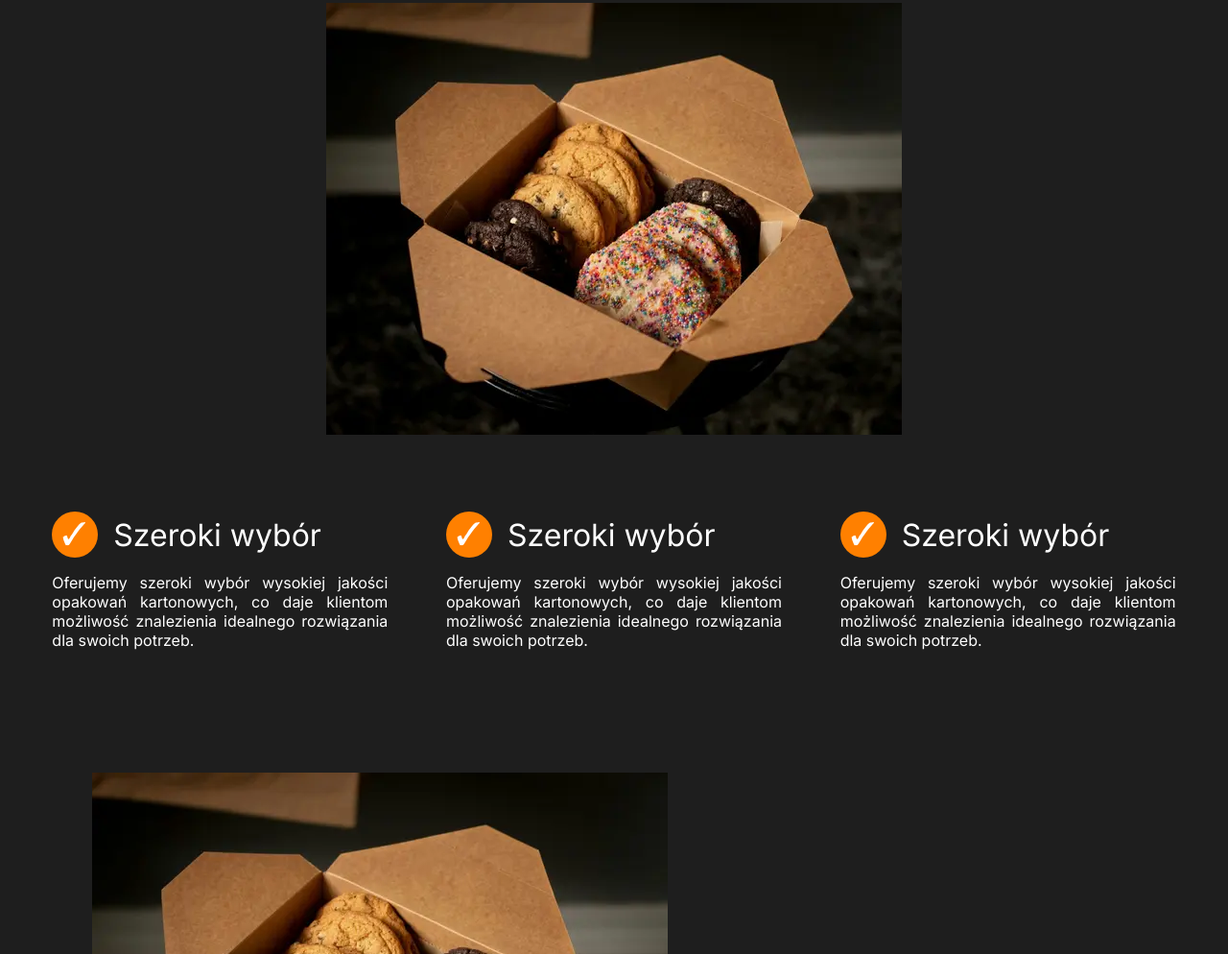
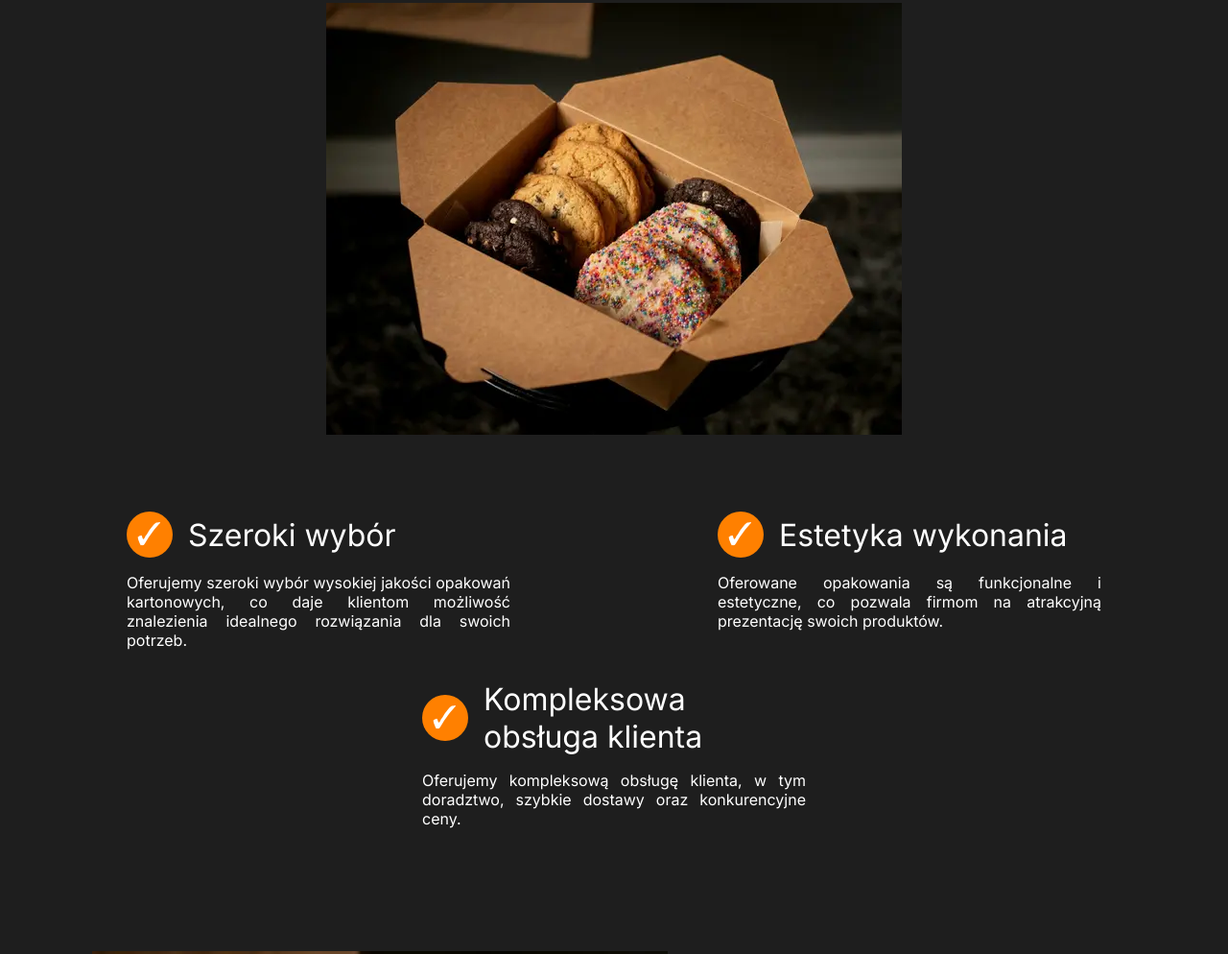
Before and after one commit to Hosuu/gami-pack, a website built with Vite: page index.html in a window 1280 px wide. Shown: the part 1806-2800 px from the top of the page at 96% size. Built offline with nearby package versions, Linux system fonts and the light colour scheme.

Commit message:
few style tweaks

```diff
--- a/index.html
+++ b/index.html
@@ -61,11 +61,11 @@
 		<section id="stats" class="flex no-gap even container">
 			<div class="flex column no-gap">
 				<p class="fs-4">15</p>
-				<p>Lat doświadczenia</p>
+				<p style="text-align: center">Lat doświadczenia</p>
 			</div>
 			<div class="flex column no-gap">
 				<p class="fs-4">220</p>
-				<p>Zadowolonych Klientów</p>
+				<p style="text-align: center">Zadowolonych Klientów</p>
 			</div>
 		</section>
 		<section id="why-us" class="flex column container">
@@ -80,17 +80,19 @@
 					</p>
 				</div>
 				<div class="card">
-					<div class="label flex"><img src="check.svg" alt="" />Szeroki wybór</div>
+					<div class="label flex"><img src="check.svg" alt="" />Estetyka wykonania</div>
 					<p>
-						Oferujemy szeroki wybór wysokiej jakości opakowań kartonowych, co daje
-						klientom możliwość znalezienia idealnego rozwiązania dla swoich potrzeb.
+						Oferowane opakowania są funkcjonalne i estetyczne, co pozwala firmom na
+						atrakcyjną prezentację swoich produktów.
 					</p>
 				</div>
 				<div class="card">
-					<div class="label flex"><img src="check.svg" alt="" />Szeroki wybór</div>
+					<div class="label flex">
+						<img src="check.svg" alt="" />Kompleksowa obsługa klienta
+					</div>
 					<p>
-						Oferujemy szeroki wybór wysokiej jakości opakowań kartonowych, co daje
-						klientom możliwość znalezienia idealnego rozwiązania dla swoich potrzeb.
+						Oferujemy kompleksową obsługę klienta, w tym doradztwo, szybkie dostawy oraz
+						konkurencyjne ceny.
 					</p>
 				</div>
 			</div>
--- a/src/style.css
+++ b/src/style.css
@@ -94,8 +94,9 @@ section {
 .fs-4,
 .fs-3,
 .fs-2,
-a.active {
+header a.active {
 	color: var(--accent);
+	text-align: center;
 }
 
 .fs-4 {
@@ -205,6 +206,7 @@ nav > ul {
 	align-self: normal;
 	gap: 1rem;
 	flex-wrap: wrap;
+	align-items: baseline;
 }
 
 .card {
@@ -212,6 +214,7 @@ nav > ul {
 	flex-direction: column;
 	gap: 1rem;
 	margin-top: 1rem;
+	max-width: 400px;
 }
 
 .card > .label {
@@ -220,7 +223,6 @@ nav > ul {
 }
 
 .card > p {
-	max-width: 350px;
 	text-align: justify;
 }
 
```
